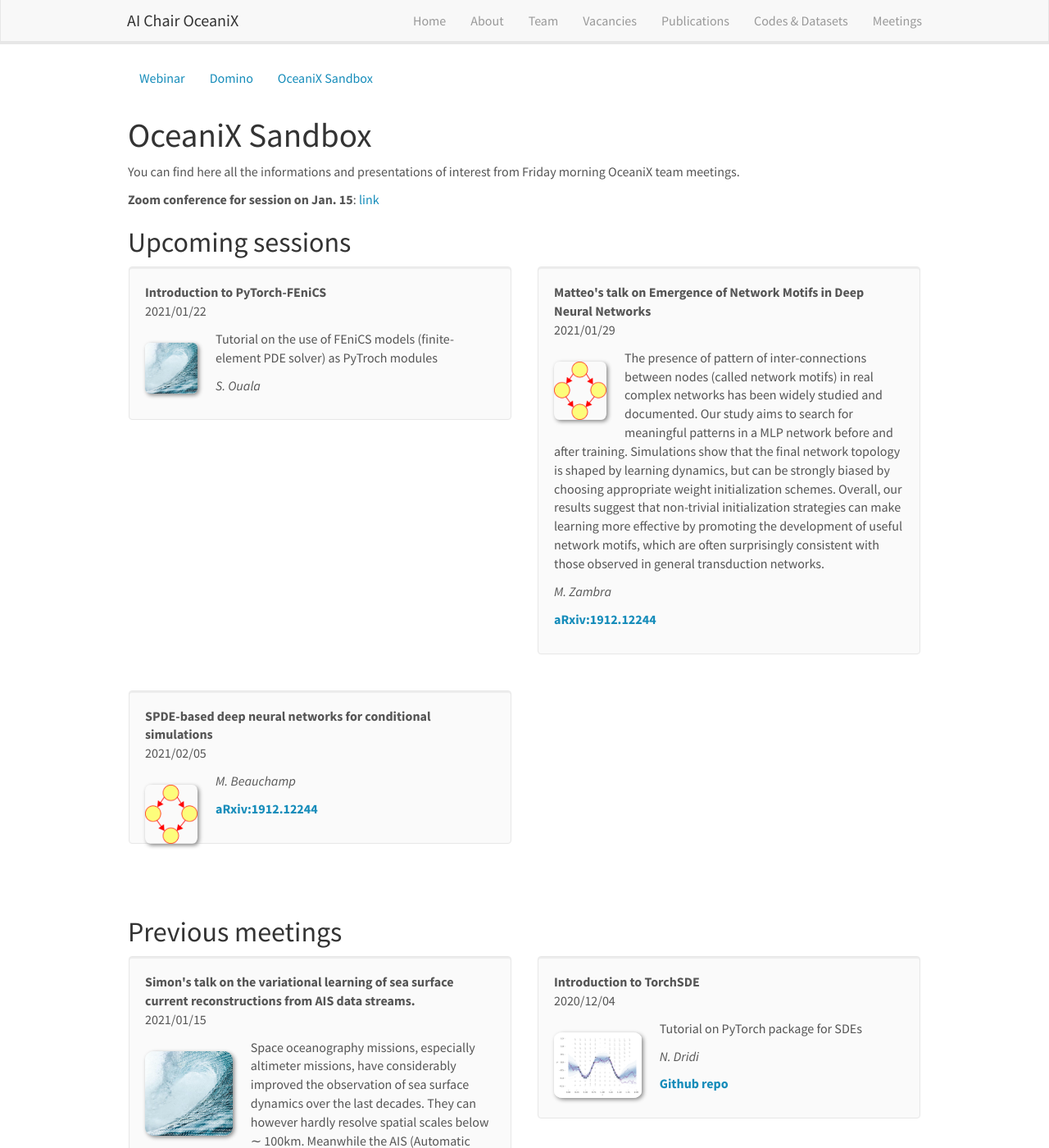
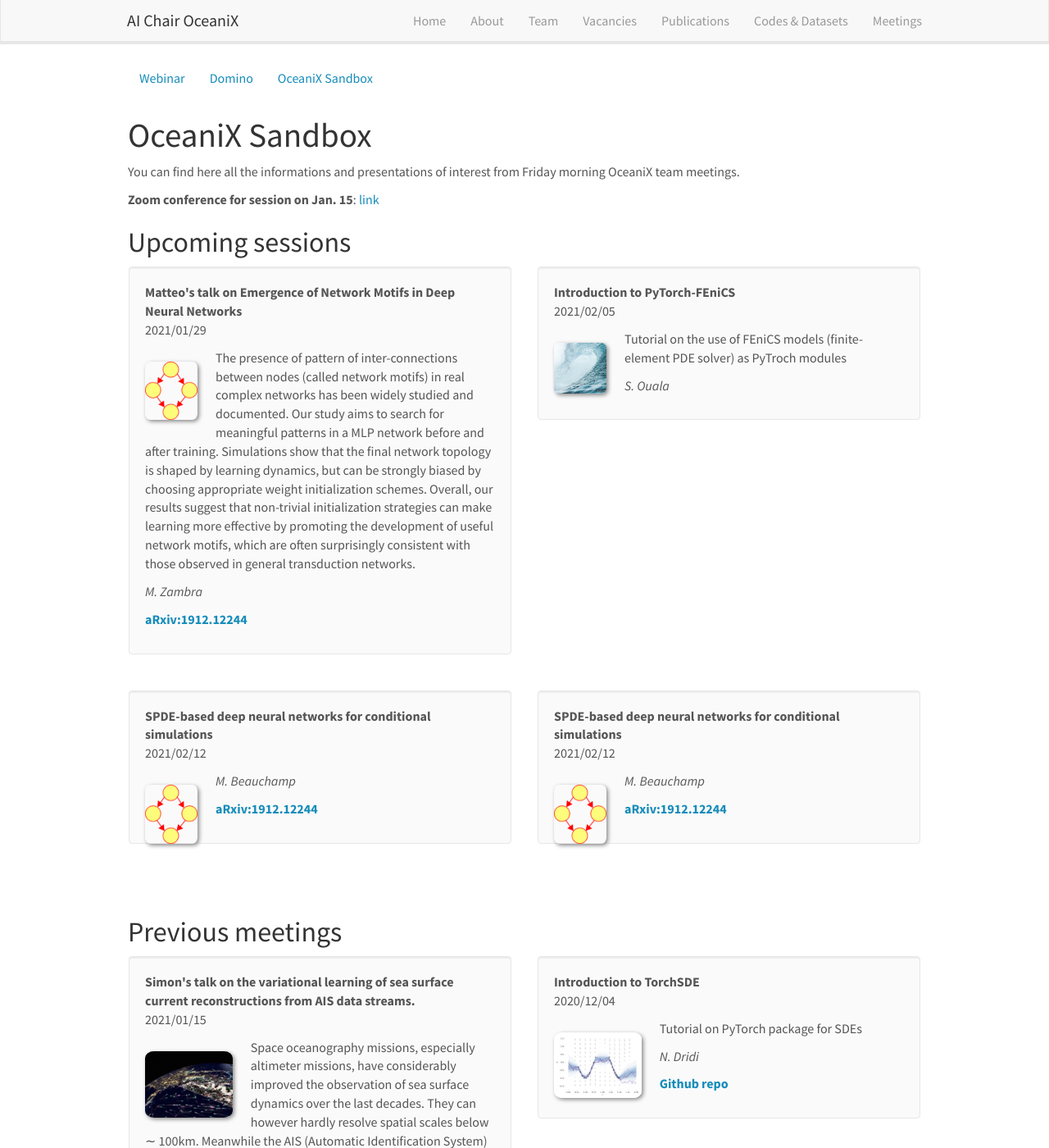
Before and after one commit to CIA-Oceanix/CIA-Oceanix.github.io, a Jekyll site: the page built from _pages/oceanix_sandbox.md, in a window 1280 px wide and 1400 px high. Shown: the whole window at 82% size. Built offline with Jekyll 4.4.1, drawn with Linux system fonts in a browser that asks for light colours; nearby versions of some CDN libraries.

Commit message:
Update sandbox_list.yml

```diff
--- a/_data/sandbox_list.yml
+++ b/_data/sandbox_list.yml
@@ -1,18 +1,3 @@
-- title: "Introduction to PyTorch-FEniCS"
-  image: default.jpg
-  description: Tutorial on the use of FEniCS models (finite-element PDE solver) as PyTroch modules
-  date: 2021/01/22
-  authors: S. Ouala
-  link: https://github.com/barkm/torch-fenics
-  slideslink:
-    url1:
-    display1: #Slides
-    url2:
-    display2:
-  highlight: 1
-  codetype: 2
-  news1:
-  news2:
 - title: "Matteo's talk on Emergence of Network Motifs in Deep Neural Networks"
   image: matteo_sandbox.png
   description: The presence of pattern of inter-connections between nodes (called network motifs) in real complex networks has been widely studied and documented. Our study aims to search for meaningful patterns in a MLP network before and after training. Simulations show that the final network topology is shaped by learning dynamics, but can be strongly biased by choosing appropriate weight initialization schemes. Overall, our results suggest that non-trivial initialization strategies can make learning more effective by promoting the development of useful network motifs, which are often surprisingly consistent with those observed in general transduction networks.
@@ -28,10 +13,40 @@
   codetype: 2
   news1:
   news2:
+- title: "Introduction to PyTorch-FEniCS"
+  image: default.jpg
+  description: Tutorial on the use of FEniCS models (finite-element PDE solver) as PyTroch modules
+  date: 2021/02/05
+  authors: S. Ouala
+  link: https://github.com/barkm/torch-fenics
+  slideslink:
+    url1:
+    display1: #Slides
+    url2:
+    display2:
+  highlight: 1
+  codetype: 2
+  news1:
+  news2:
 - title: "SPDE-based deep neural networks for conditional simulations"
   image: matteo_sandbox.png
   description:
-  date: 2021/02/05
+  date: 2021/02/12
+  authors: M. Beauchamp
+  link:
+  slideslink:
+    url1:
+    display1: #Slides
+    url2: https://arxiv.org/abs/1912.12244
+    display2: aRxiv:1912.12244
+  highlight: 1
+  codetype: 2
+  news1:
+  news2:
+- title: "SPDE-based deep neural networks for conditional simulations"
+  image: matteo_sandbox.png
+  description:
+  date: 2021/02/12
   authors: M. Beauchamp
   link:
   slideslink:
@@ -44,7 +59,7 @@
   news1:
   news2:
 - title: "Simon's talk on the variational learning of sea surface current reconstructions from AIS data streams."
-  image: default.jpg
+  image: simon_sandbox.jpg
   description: Space oceanography missions, especially altimeter missions, have considerably improved the observation of sea surface dynamics over the last decades. They can however hardly resolve spatial scales below ∼ 100km. Meanwhile the AIS (Automatic Identification System) monitoring of the maritime traffic implicitly conveys information on the underlying sea surface currents as the trajectory of ships is affected by the current. Here, we show that an unsupervised variational learning scheme provides new means to elucidate how AIS data streams can be converted into sea surface currents. The proposed scheme relies on a learnable variational framework and relate to variational auto-encoder approach coupled with neural ODE (Ordinary Differential Equation) solving the targeted ill-posed inverse problem. Through numerical experiments on a real AIS dataset, we demonstrate how the proposed scheme could contribute to the reconstruction of sea surface currents from AIS data.
   date: 2021/01/15
   authors: S. Bennaïchouche
```
